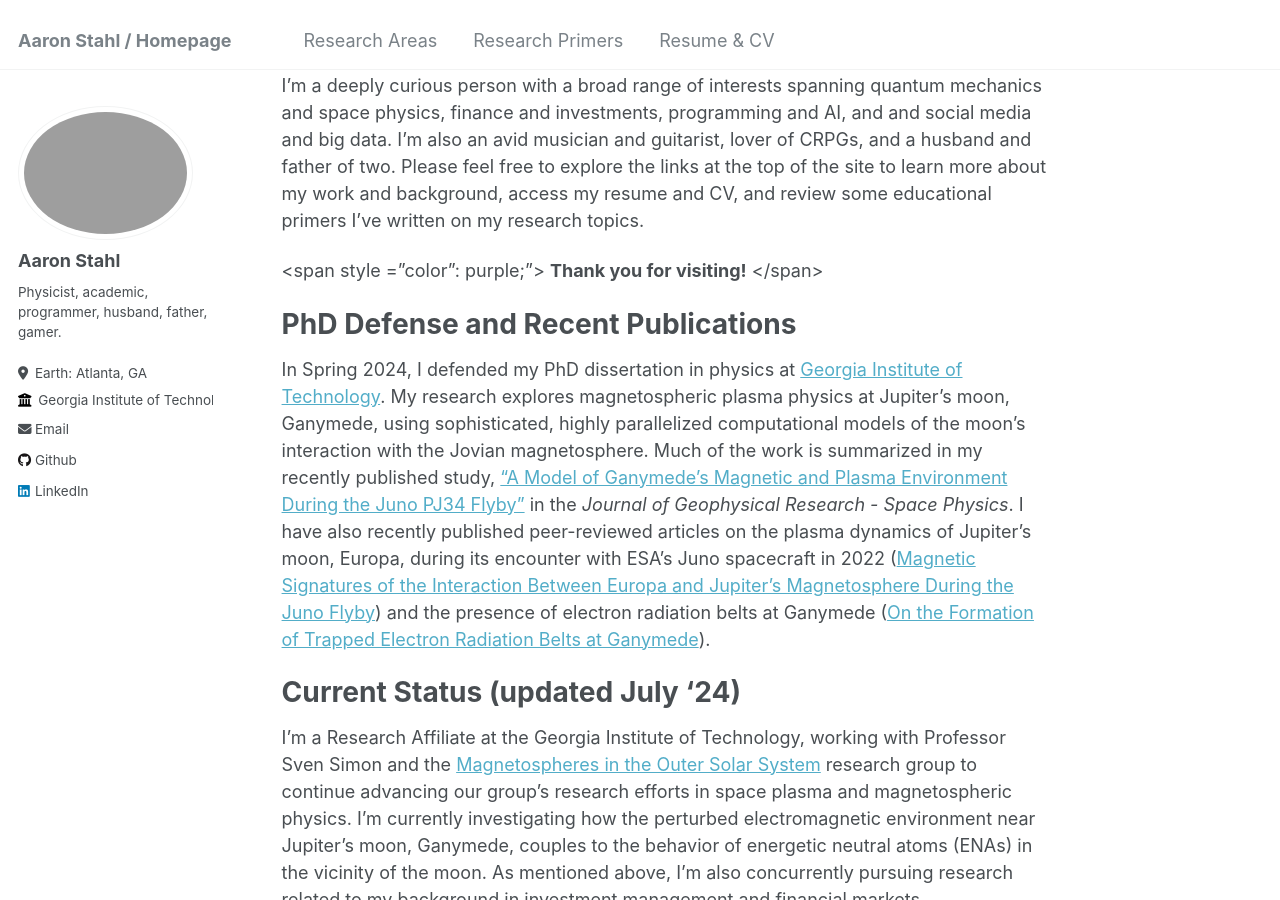
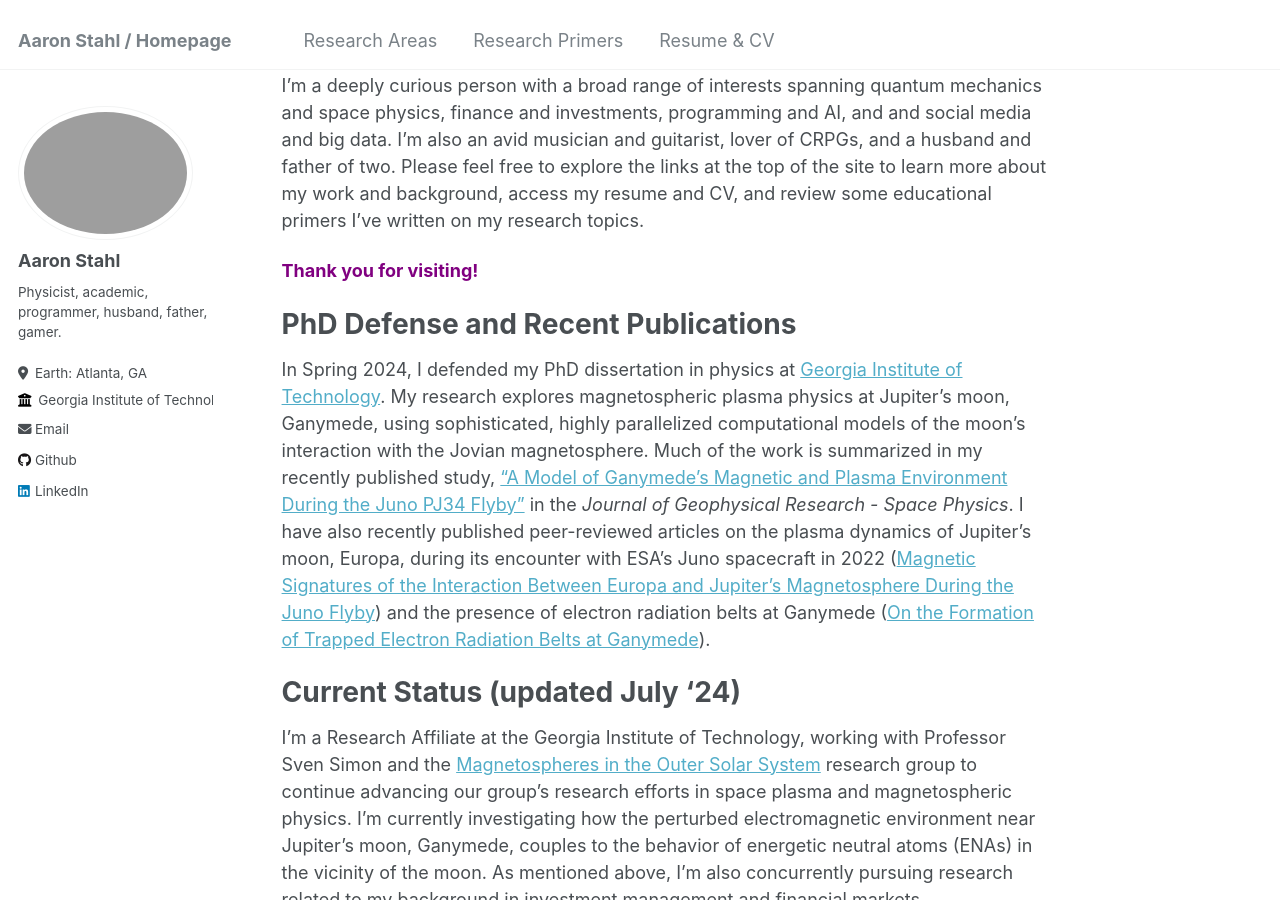
Before and after one commit to astahl3/astahl3.github.io, a Jekyll site: the page built from _pages/about.md, in a window 1280 px wide and 900 px high, scrolled down 420 px. Built offline with Jekyll 4.4.1, drawn with Linux system fonts in a browser that asks for light colours.

Commit message:
updated landing page

```diff
--- a/_pages/about.md
+++ b/_pages/about.md
@@ -12,7 +12,7 @@ Before diving into computational physics, I got my bachelor’s degree in Busine
 
 I’m a deeply curious person with a broad range of interests spanning quantum mechanics and space physics, finance and investments, programming and AI, and and social media and big data. I'm also an avid musician and guitarist, lover of CRPGs, and a husband and father of two. Please feel free to explore the links at the top of the site to learn more about my work and background, access my resume and CV, and review some educational primers I've written on my research topics.
 
-<span style ="color": purple;"> **Thank you for visiting!** </span>
+<span style ="color: purple;"> **Thank you for visiting!** </span>
 
 PhD Defense and Recent Publications
 ======
```
